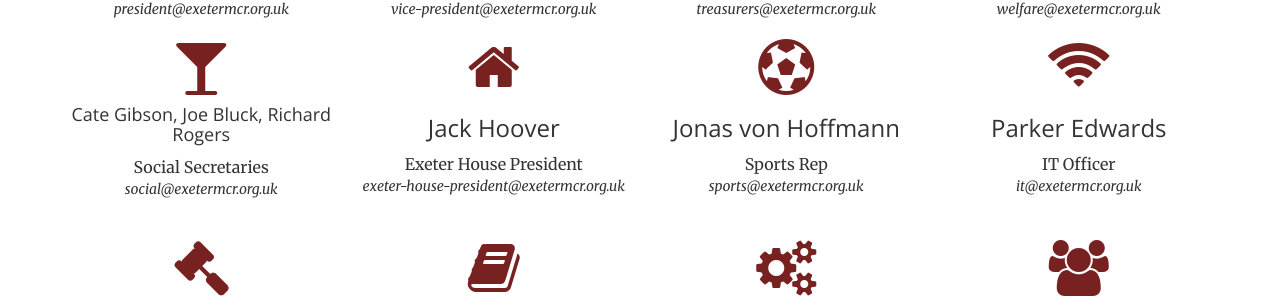
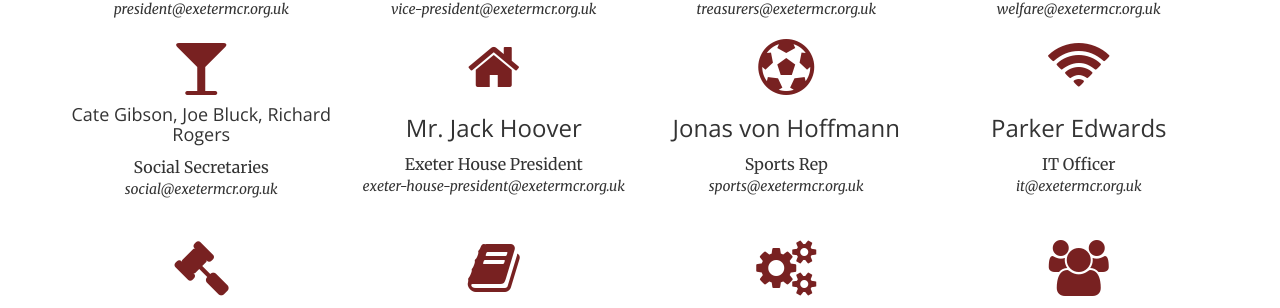
Before and after one commit to exetermcr/exetermcr.github.io, a Jekyll site: the page index.html, which Jekyll copies as it is, in a window 1280 px wide and 900 px high, scrolled down 2100 px. Shown: the part 149-457 px from the top of the window. Built offline with Jekyll 4.4.1, drawn with Linux system fonts in a browser that asks for light colours.

```diff
--- a/index.html
+++ b/index.html
@@ -182,7 +182,7 @@
                 <div class="col-lg-3 col-md-6 text-center">
                     <div class="service-box">
                         <i class="fa fa-4x fa-home wow bounceIn text-primary"></i>
-                        <h3>Jack Hoover</h3>
+                        <h3>Mr. Jack Hoover</h3>
                         <p>Exeter House President</p>
                         <i>exeter-house-president@exetermcr.org.uk</i>
                     </div>
```
